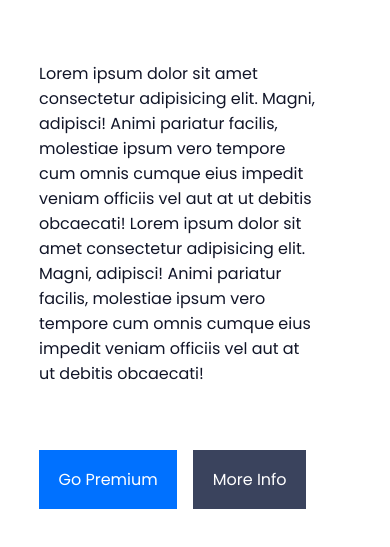
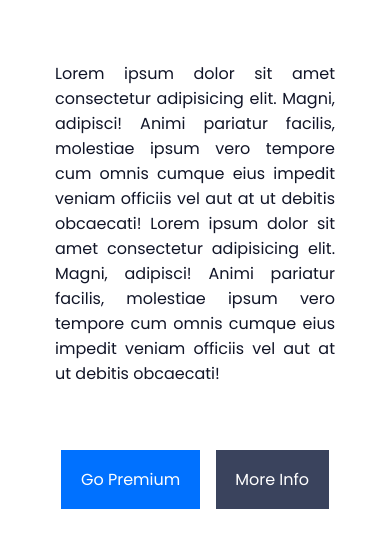
Before and after one commit to courthub74/DarkModeFollow, a plain HTML site: page index.html in a window 390 px wide. Shown: the part 193-740 px from the top of the page. Drawn offline with Linux system fonts and the light colour scheme.

Commit message:
text align justify for mobile

```diff
--- a/style.css
+++ b/style.css
@@ -207,3 +207,16 @@ label {
     justify-content: center;
     color: #3a435d;
 }
+
+
+/* Smartphone Centering */
+@media screen and (max-width: 800px) {
+    .container {
+        display: flex;
+        flex-direction: column;
+        align-items: center;
+    }
+    .para {
+        text-align: justify;
+    }
+}
```
